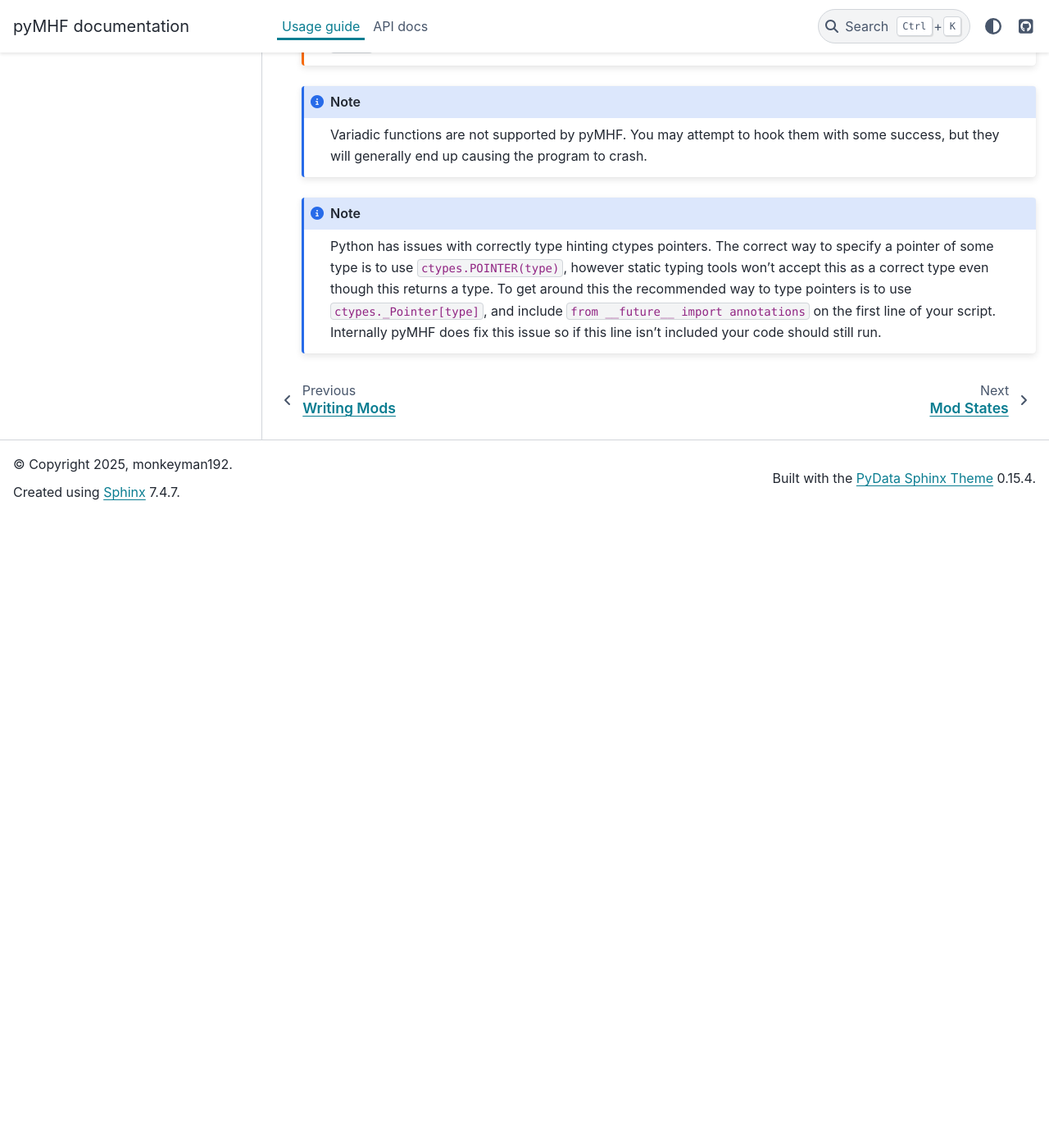
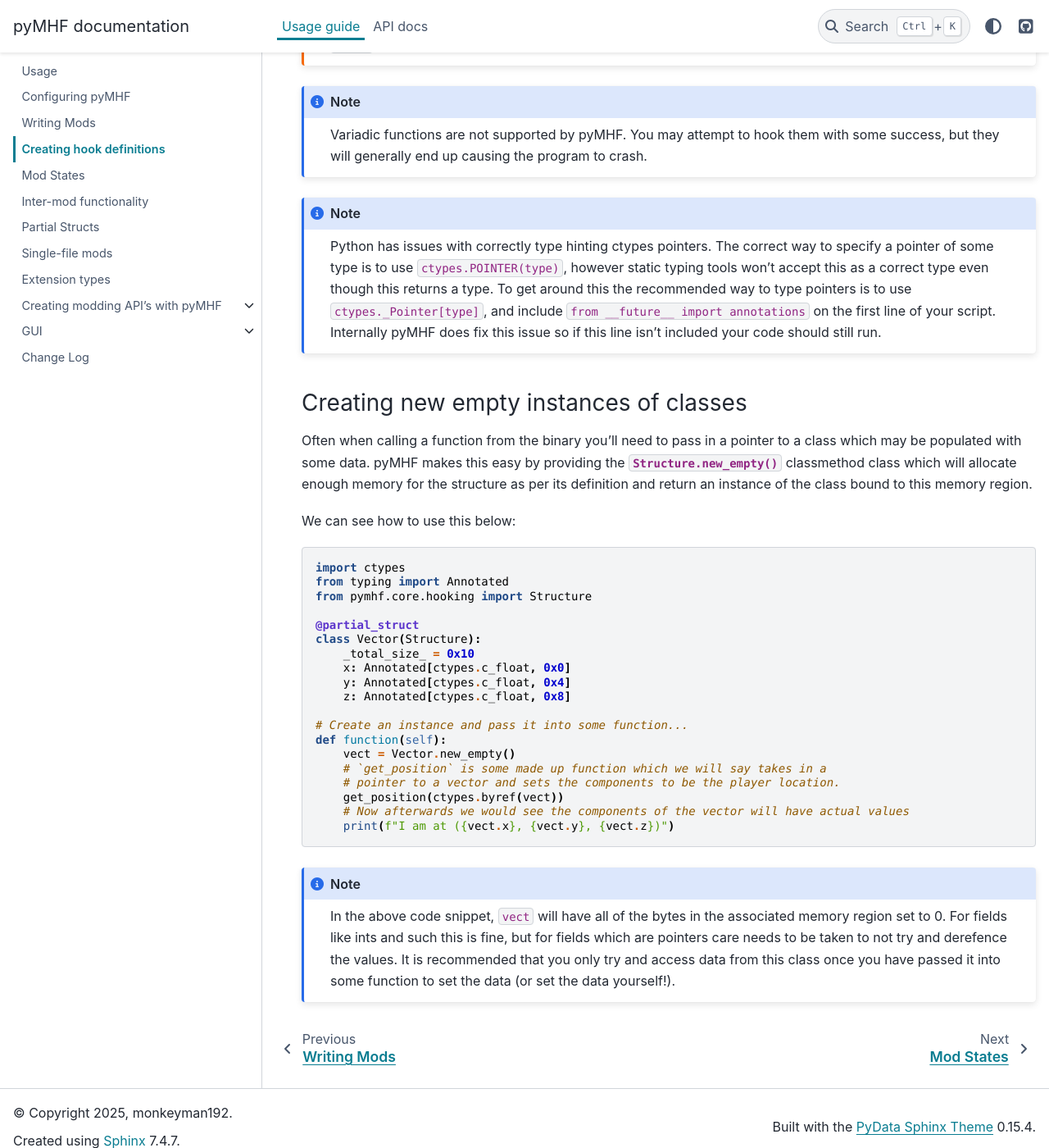
Before and after one commit to monkeyman192/pyMHF, a Sphinx documentation site: the page built from docs/docs/creating_hook_definitions.rst, in a window 1280 px wide and 1400 px high, scrolled down 9278 px. Shown: the whole window at 82% size. Built offline with Sphinx 7.4.7 and the PyData theme 0.15.4, drawn with Linux system fonts in a browser that asks for light colours; pages that are not in the unit, such as notebooks, are missing from menus; before the commit the page ends 9908 px from its top, so only the background shows below that.

Commit message:
gh-74: Add Struture.new_empty as way of allocating new structs

```diff
--- a/docs/docs/creating_hook_definitions.rst
+++ b/docs/docs/creating_hook_definitions.rst
@@ -382,3 +382,36 @@
 .. note::
     Python has issues with correctly type hinting ctypes pointers. The correct way to specify a pointer of some type is to use ``ctypes.POINTER(type)``, however static typing tools won't accept this as a correct type even though this returns a type. To get around this the recommended way to type pointers is to use ``ctypes._Pointer[type]``, and include ``from __future__ import annotations`` on the first line of your script.
     Internally pyMHF does fix this issue so if this line isn't included your code should still run.
+
+Creating new empty instances of classes
+^^^^^^^^^^^^^^^^^^^^^^^^^^^^^^^^^^^^^^^
+
+Often when calling a function from the binary you'll need to pass in a pointer to a class which may be populated with some data.
+pyMHF makes this easy by providing the :py:meth:`Structure.new_empty() <pymhf.core.hooking.Structure.new_empty>` classmethod class which will allocate enough memory for the structure as per its definition and return an instance of the class bound to this memory region.
+
+We can see how to use this below:
+
+.. code-block:: py
+
+    import ctypes
+    from typing import Annotated
+    from pymhf.core.hooking import Structure
+
+    @partial_struct
+    class Vector(Structure):
+        _total_size_ = 0x10
+        x: Annotated[ctypes.c_float, 0x0]
+        y: Annotated[ctypes.c_float, 0x4]
+        z: Annotated[ctypes.c_float, 0x8]
+
+    # Create an instance and pass it into some function...
+    def function(self):
+        vect = Vector.new_empty()
+        # `get_position` is some made up function which we will say takes in a
+        # pointer to a vector and sets the components to be the player location.
+        get_position(ctypes.byref(vect))
+        # Now afterwards we would see the components of the vector will have actual values
+        print(f"I am at ({vect.x}, {vect.y}, {vect.z})")
+
+.. note::
+    In the above code snippet, ``vect`` will have all of the bytes in the associated memory region set to 0. For fields like ints and such this is fine, but for fields which are pointers care needs to be taken to not try and derefence the values. It is recommended that you only try and access data from this class once you have passed it into some function to set the data (or set the data yourself!).
```
Also changed, not shown: 4 other files.
